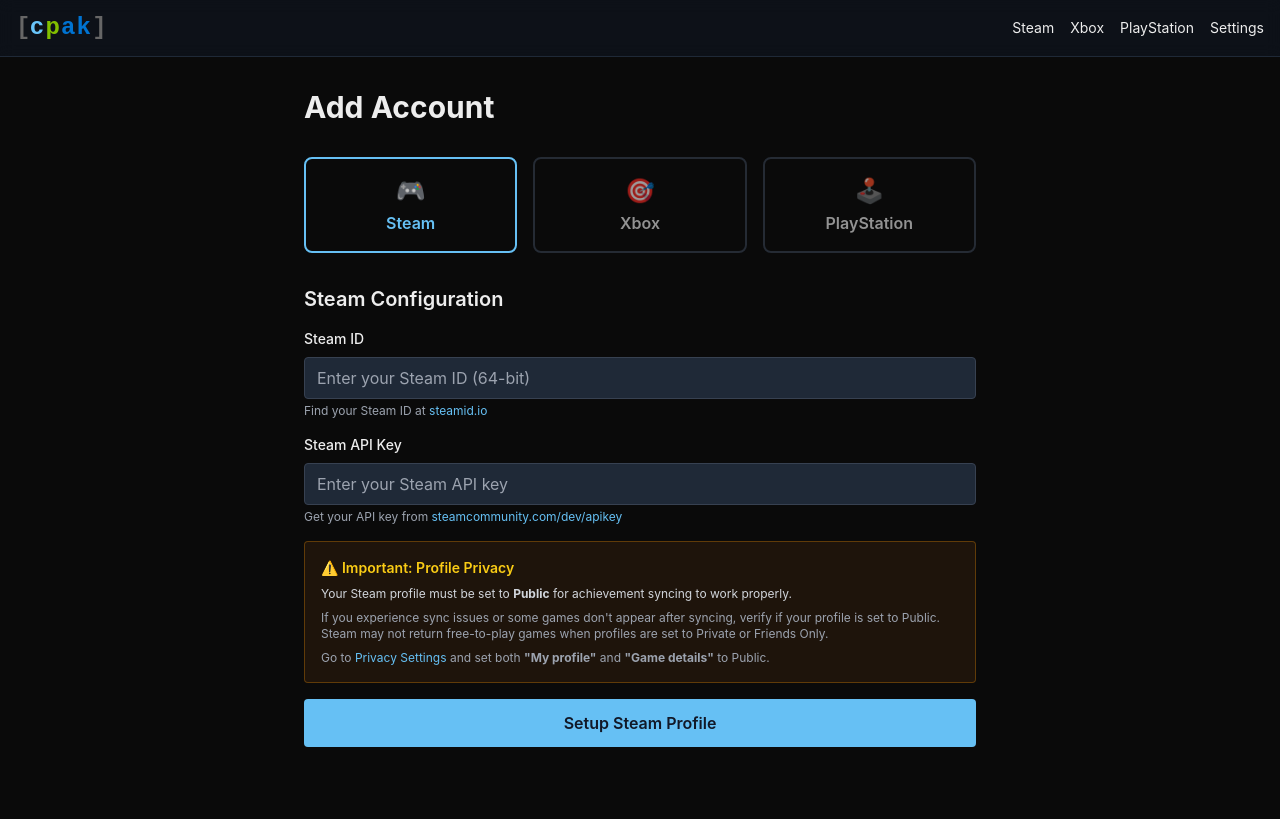
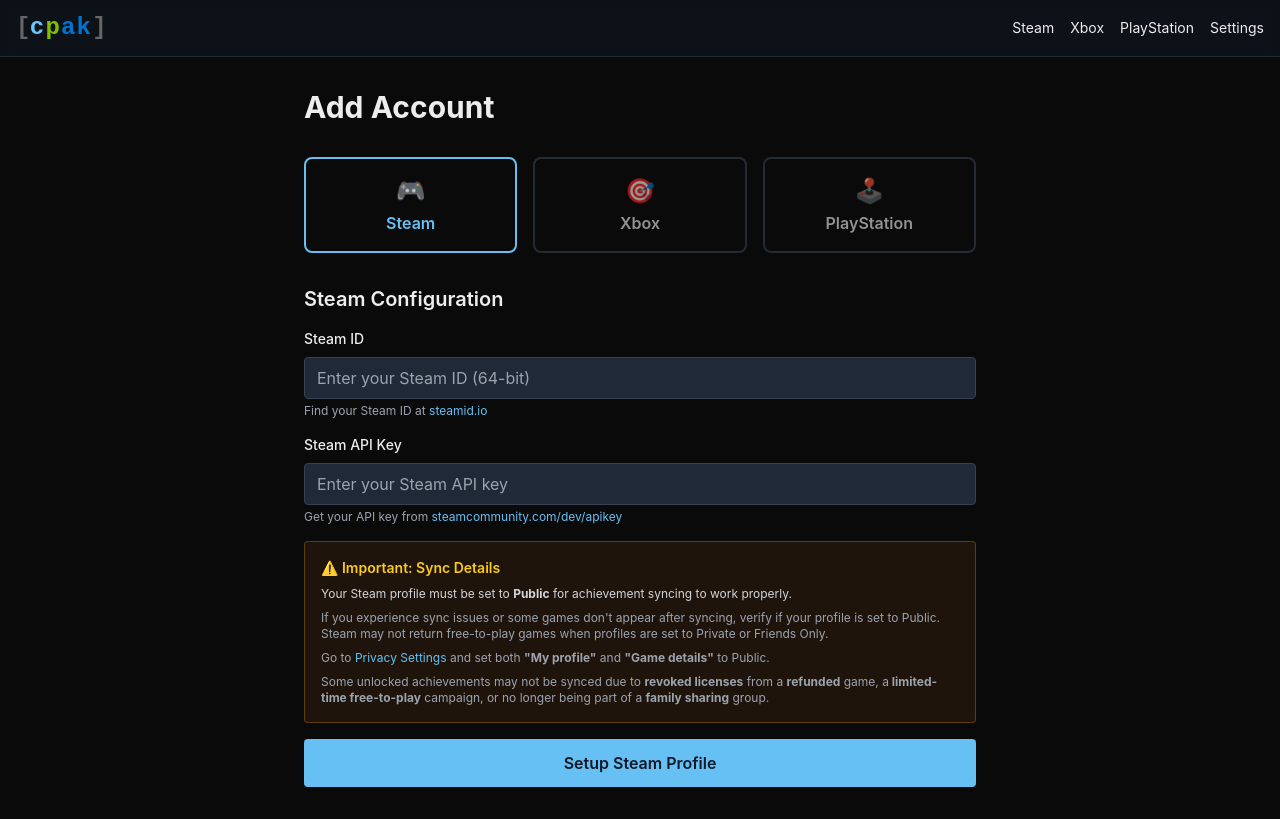
Before and after one commit to GhsVilela/cpak, a Next.js app in the folder frontend/: page /setup in a window 1280 px wide. Built offline with nearby package versions, Linux system fonts and the light colour scheme; no server answers.

Commit message:
Improved setup page important information for steam sync

```diff
--- a/frontend/app/setup/page.tsx
+++ b/frontend/app/setup/page.tsx
@@ -176,7 +176,7 @@
               </div>
 
               <div className="bg-yellow-900/20 border border-yellow-700/50 rounded p-4">
-                <h3 className="text-sm font-semibold text-yellow-400 mb-2">⚠️ Important: Profile Privacy</h3>
+                <h3 className="text-sm font-semibold text-yellow-400 mb-2">⚠️ Important: Sync Details</h3>
                 <p className="text-xs text-gray-300 mb-2">
                   Your Steam profile must be set to <strong>Public</strong> for achievement syncing to work properly.
                 </p>
@@ -184,7 +184,7 @@
                   If you experience sync issues or some games don't appear after syncing, verify if your profile is set to
                   Public. Steam may not return free-to-play games when profiles are set to Private or Friends Only.
                 </p>
-                <p className="text-xs text-gray-400">
+                <p className="text-xs text-gray-400 mb-2">
                   Go to{' '}
                   <a
                     href="https://steamcommunity.com/my/edit/settings"
@@ -195,6 +195,10 @@
                     Privacy Settings
                   </a>{' '}
                   and set both <strong>"My profile"</strong> and <strong>"Game details"</strong> to Public.
+                </p>
+                <p className="text-xs text-gray-400">
+                  Some unlocked achievements may not be synced due to <strong>revoked licenses</strong> from a <strong>refunded</strong> game, a
+                  <strong> limited-time free-to-play</strong> campaign, or no longer being part of a <strong>family sharing</strong> group.
                 </p>
               </div>
 
```
